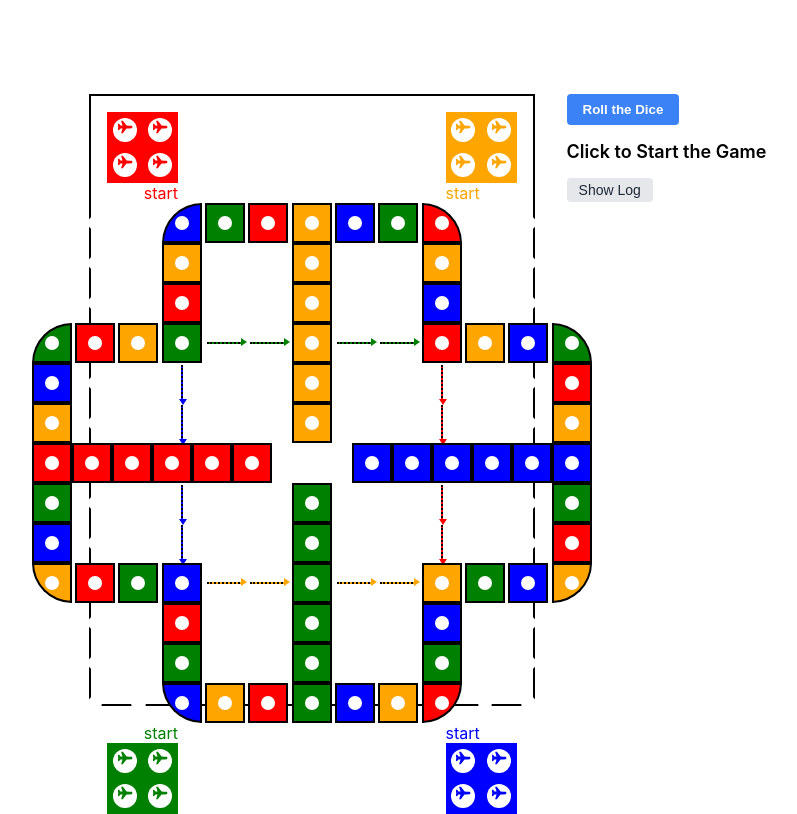
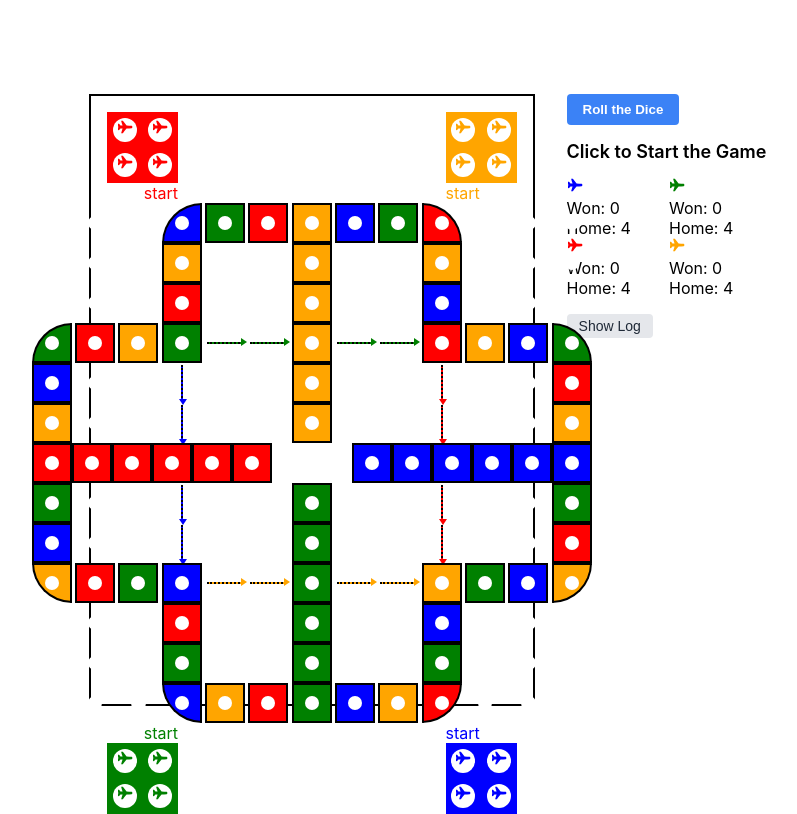
Before and after one commit to vsimmy/ludo-game, a React (Create React App) app: page / in a window 1280 px wide. Shown: the whole page, without its empty margins (167-964 px from the left). Built offline with nearby package versions, Linux system fonts and the light colour scheme.

Commit message:
Added basic stat

```diff
--- a/src/components/ludo-board/board.css
+++ b/src/components/ludo-board/board.css
@@ -242,3 +242,20 @@
   background-color: white;
 
 }
+
+.player-grid {
+  display: grid;
+  grid-template-columns: 1fr 1fr;
+  grid-template-rows: 1fr 1fr;
+  padding-top: 1rem;
+}
+
+.player-card {
+  display: flex;
+  flex-direction: column;
+  padding: 0;
+}
+
+.game-controls {
+  width: 16vw
+}
--- a/src/components/ludo-board/board.jsx
+++ b/src/components/ludo-board/board.jsx
@@ -3,6 +3,7 @@ import "./board.css";
 import { useState } from "react";
 import { ColorsDict } from "../ludo.type.ts";
 import { PieceColor } from "../ludo.type.ts";
+import Piece from "../piece/piece.jsx";
 
 const Board = () => {
 
@@ -157,6 +158,7 @@ const Board = () => {
     setPiecePositions(newPositions)
 
   }
+
   const inFinishLane = (pId, currPosition, newPosition) => {
     return document.getElementById(pId).parentElement.parentElement.className.includes('square-finish') || // on finish lane
       (currPosition !== 0 && currPosition <= terminalSlots[currentColor].endSlot && newPosition >= terminalSlots[currentColor].endSlot) // coming move goes to finish lane
@@ -178,7 +180,6 @@ const Board = () => {
   }
 
   const calculateFinish = (currPiecePosition, pieceColor, pId, inFinishLane) => {
-    console.log(currPiecePosition)
     if (inFinishLane) {
       if ((currPiecePosition + currentRoll) === 5) {
         return 'won'
@@ -205,14 +206,12 @@ const Board = () => {
     for (const [color, positions] of Object.entries(piecePositions)) {
       for (let i = 0; i < positions.length; i++) {
         if (positions[i] === targetPosition && positions[i] !== null && positions[i] !== 0 && color !== currentColor) {
-          console.log(color, i)
           return { color: color, pieceIndex: i }
         }
       }
     }
     return null;
   }
-
 
   const handleRoll = () => {
     const nextTurnInd = Math.max(0, (currentTurnInd + 1 - (sixRoll > 0)) % numPlayers);
@@ -284,6 +283,50 @@ const Board = () => {
     </div>)
   }
 
+  const renderGameStat = () => {
+    return (<><div className="player-grid">{Object.entries(piecePositions).map(([color, positions], _
+    ) => (
+      <div className="player-card">
+        <Piece className="piece" pieceColor={color} id={color + '-stat'} onClickPiece={null} />
+        <div>
+          {'Won: ' + positions.filter(p => p === 'won').length}
+        </div>
+        <div>
+          {'Home: ' + positions.filter(p => p === null).length}
+        </div>
+      </div>
+    ))}</div></>)
+  }
+
+  const renderGameLog = () => {
+    return (<><button className="toggle-button"
+      onClick={toggleLogPanel}
+    >
+      {showGameLog ? "Hide Log" : "Show Log"}
+    </button>
+      {showGameLog && (<div className="log-panel">
+        <div className="log-header">({gameLog.length} entries)</div>
+        <div className="log-content">
+          {gameLog.length === 0 ? (
+            <div className="empty-log">No history yet</div>
+          ) : (
+            <ul className="log-list">
+              {gameLog.map((entry, index) => (
+                <li
+                  key={index}
+                  onClick={() => restoreFromLog(entry)}
+                  className="log-item"
+                >
+                  <span>{entry.roundDisplay}</span>
+                  <span className="timestamp">{entry.timestamp}</span>
+                </li>
+              ))}
+            </ul>
+          )}
+        </div>
+      </div>
+      )}</>)
+  }
 
   const renderPath = () => {
     return <div style={{ display: "flex", flexDirection: "column", margin: "0" }}>
@@ -339,45 +382,17 @@ const Board = () => {
           <StartingStation bgColor={PieceColor.BLUE} onPieceSelect={handlePieceSelect} positions={piecePositions[PieceColor.BLUE]} />
         </div>
       </div>
-      <div>
+      <div className="game-controls">
         <div>
           <button className="roll-button" onClick={handleRoll}>Roll the Dice</button>
         </div>
         <div className="display-text">
           {roundDisplay}
         </div>
-        <button className="toggle-button"
-          onClick={toggleLogPanel}
-        >
-          {showGameLog ? "Hide Log" : "Show Log"}
-        </button>
-        {showGameLog && (<div className="log-panel">
-          <div className="log-header">({gameLog.length} entries)</div>
-          <div className="log-content">
-            {gameLog.length === 0 ? (
-              <div className="empty-log">No history yet</div>
-            ) : (
-              <ul className="log-list">
-                {gameLog.map((entry, index) => (
-                  <li
-                    key={index}
-                    onClick={() => restoreFromLog(entry)}
-                    className="log-item"
-                  >
-                    <span>{entry.roundDisplay}</span>
-                    <span className="timestamp">{entry.timestamp}</span>
-                  </li>
-                ))}
-              </ul>
-            )}
-          </div>
-        </div>
-        )}
-
-      </div></div>
-
-
-
+        <>{renderGameStat()}</>
+        <>{renderGameLog()}</>
+      </div>
+    </div>
   );
 };
 
--- a/src/components/piece/piece.jsx
+++ b/src/components/piece/piece.jsx
@@ -2,7 +2,6 @@
 const Piece = ({ pieceColor, id, onClickPiece, position }) => {
 
   const handleClick = () => {
-    console.log(id, pieceColor, position)
     onClickPiece(id, pieceColor, position);
   }
 
```
